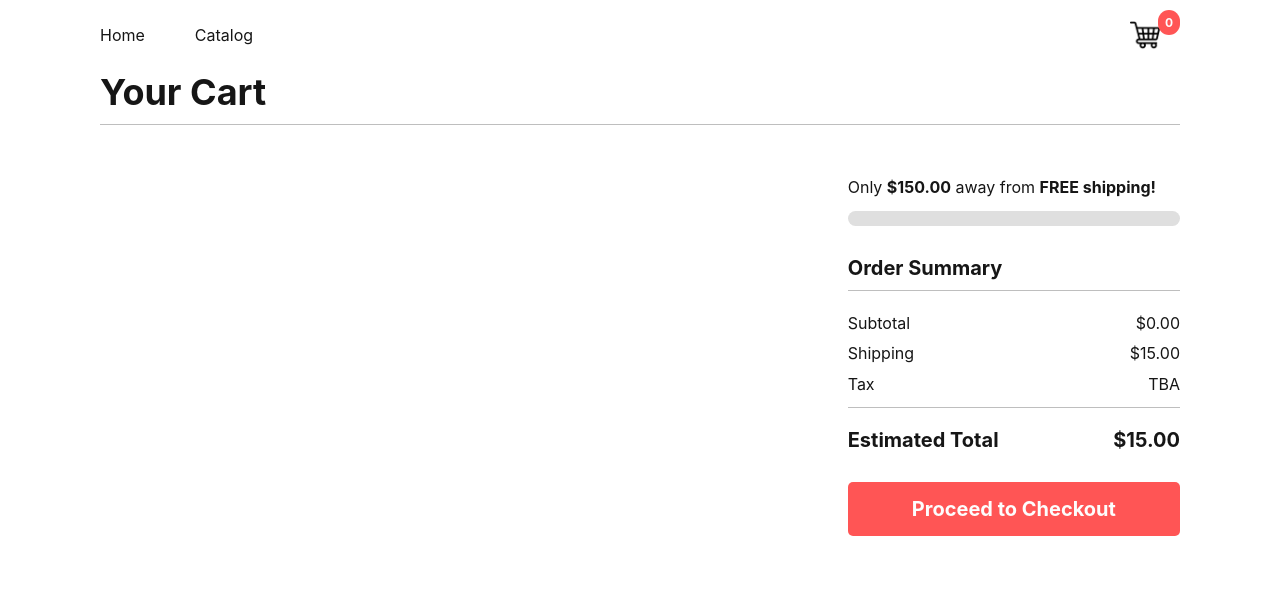
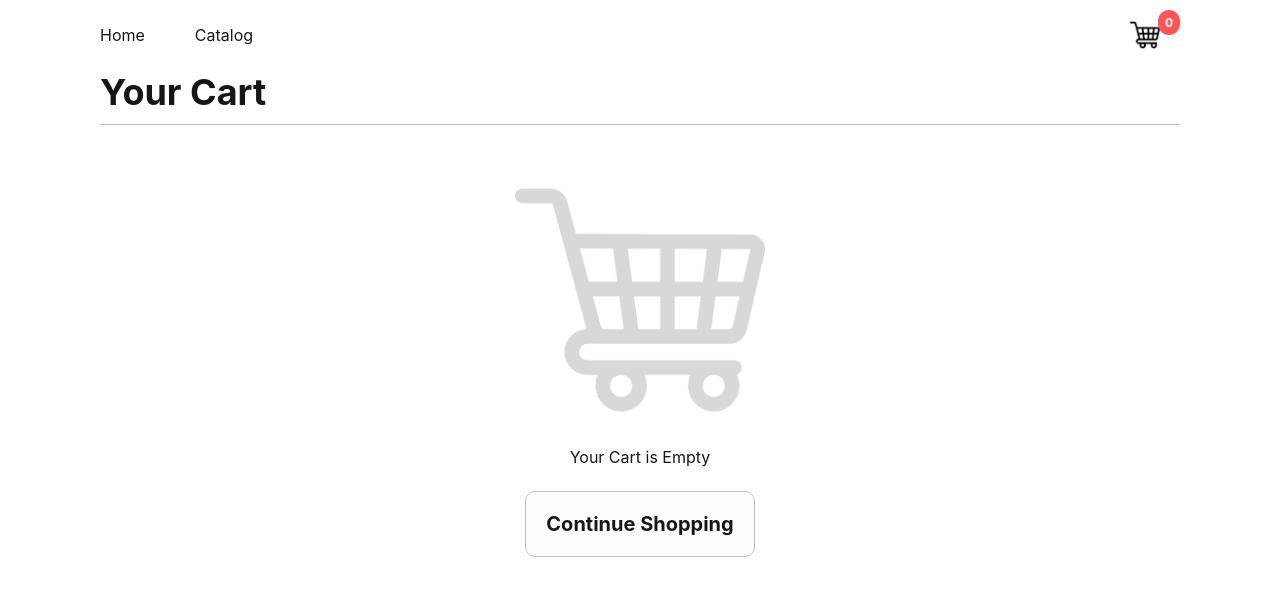
Before and after one commit to athomas97/ecommerce_website, a React (Vite) app in the folder ecommerce_website/: page /checkout in a window 1280 px wide. Shown: the top 596 px of the page. Built offline with nearby package versions, Linux system fonts and the light colour scheme.

Commit message:
Added cart is empty page

```diff
--- a/ecommerce_website/src/App.css
+++ b/ecommerce_website/src/App.css
@@ -39,6 +39,10 @@
   justify-content: space-between;
 }
 
+.center {
+  align-items: center;
+}
+
 .sm-margin-btm {
   margin-bottom: var(--spacing-2);
 }
@@ -60,6 +64,12 @@
 .icon {
   width: 30px;
   height: 30px;
+}
+
+.icon-big {
+  width: 250px;
+  height: 250px;
+  opacity: 0.154;
 }
 
 #cart-icon {
@@ -322,9 +332,13 @@ input[type=number] {
 
 /* Buttons */
 button {
-  padding: 6px 15px;
+  padding: var(--spacing-3);
   border: none;
   border-radius: var(--border-radius);
+}
+
+.primary-btn {
+  color: var(--white);
   background-color: var(--primary-color);
 
   &:hover {
@@ -332,10 +346,14 @@ button {
   }
 }
 
-.primary-btn {
-  padding: 15px;
-  border-radius: 5px;
-  color: var(--white);
+.secondary-btn {
+  border: 1px solid var(--gray-3);
+  color: var(--gray-4);
+  background-color: var(--white);
+
+  &:hover {
+    border: 2px solid var(--gray-4);
+  }
 }
 
 #remove-text {
@@ -420,8 +438,10 @@ button {
 #checkout-container {
   display: flex;
   gap: var(--spacing-4);
+  justify-content: center;
 
   #checkout-product-grid,
+  .left-side,
   .right-side {
     display: flex;
     flex-direction: column;
@@ -432,6 +452,7 @@ button {
     width: 100%;
   }
 
+  .left-side,
   .right-side {
     width: 500px;
   }
--- a/ecommerce_website/src/pages/Checkout.jsx
+++ b/ecommerce_website/src/pages/Checkout.jsx
@@ -1,6 +1,8 @@
+import { Link } from 'react-router-dom';
 import { useState } from 'react';
 import { calculatePercentLeftForFreeShipping } from '/src/utils/Common.utils'
 
+import { ICONS } from '/src/constants'
 import CartItem from '../components/CartItem'
 
 function Checkout({parent_cart, onCartChange}) {
@@ -26,6 +28,7 @@ function Checkout({parent_cart, onCartChange}) {
     return (
         <div className="page">
             <h1 className="header flex-col align-txt-left">Your Cart</h1>
+            { subtotal > 0 ? (
                 <div id="checkout-container">
                     <div id="checkout-product-grid">
                         {Object.entries(cart).map(([productName, product]) => (
@@ -89,6 +92,23 @@ function Checkout({parent_cart, onCartChange}) {
                         </button>
                     </div>
                 </div>
+            ) :(
+                <div id="checkout-container">
+                    <div className="left-side center">
+                        <img
+                            className="icon-big"
+                            src={ICONS.CART}
+                            alt="cart icon"
+                        />
+                        <p>Your Cart is Empty</p>
+                        <Link to="/catalog">
+                            <button className="secondary-btn">
+                                <h3>Continue Shopping</h3>
+                            </button>
+                        </Link>
+                    </div>
+                </div>
+            )}
         </div>
     )
 }
```
Lines whose indentation alone changed are shown as unchanged.
